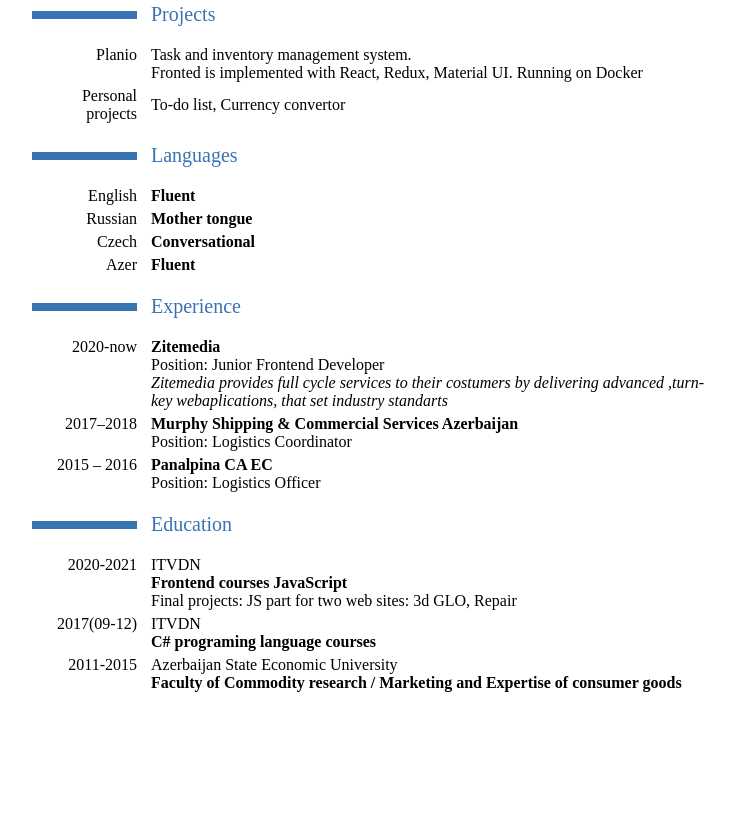
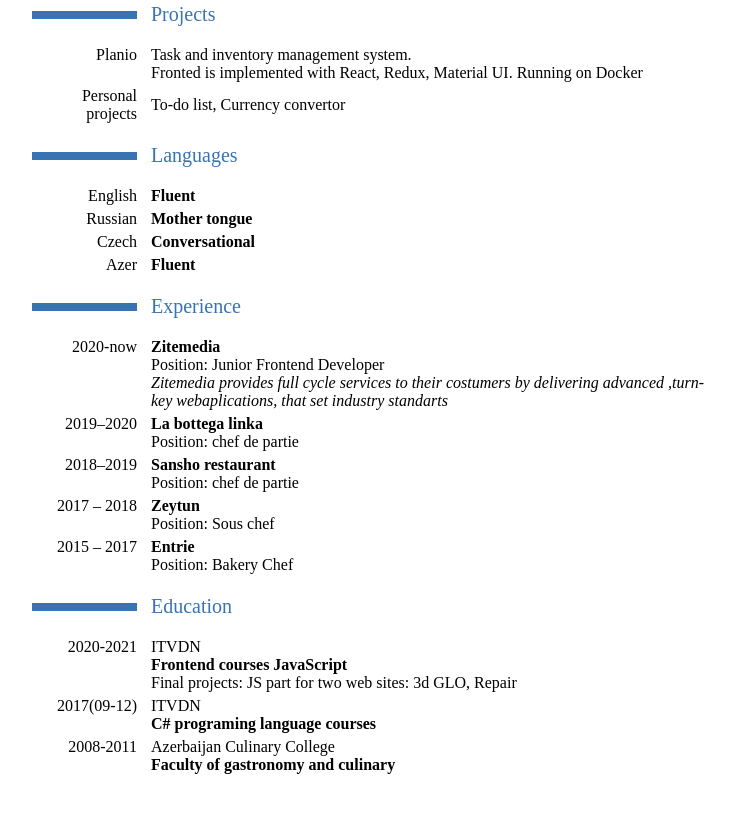
Before and after one commit to SannikovMatt/CV, a website built with webpack: page src/cv.html in a window 1280 px wide. Shown: the part 649-1462 px from the top of the page, without its empty margins (258-993 px from the left). Before the commit the page ends 1430 px from the top, so only its background shows below. Built offline with nearby package versions, Linux system fonts and the light colour scheme.

Commit message:
Changed To Chef

```diff
--- a/src/cv.html
+++ b/src/cv.html
@@ -213,34 +213,65 @@
 
                         </div>
                     </div>
+                    <div class="block__item">
+                        <div class="left__side">
+                            <p>2019–2020</p>
+                        </div>
+                        <div class="right__side">
+                            <p>
+                                <b>La bottega linka</b>
+                            </p>
+                            <p>
+
+                                Position: chef de partie
+                            </p>
+
+                        </div>
+                    </div>
 
                     <div class="block__item">
                         <div class="left__side">
-                            <p>2017–2018</p>
+                            <p>2018–2019</p>
                         </div>
                         <div class="right__side">
                             <p>
-                                <b> Murphy Shipping & Commercial Services Azerbaijan</b>
+                                <b> Sansho restaurant</b>
                             </p>
                             <p>
 
-                                Position: Logistics Coordinator
+                                Position: chef de partie
                             </p>
 
                         </div>
                     </div>
                     <div class="block__item">
                         <div class="left__side">
-                            <p>2015 – 2016</p>
+                            <p>2017 – 2018</p>
                         </div>
                         <div class="right__side">
                             <p>
-                                <b> Panalpina CA EC</b>
+                                <b> Zeytun</b>
 
                             </p>
                             <p>
 
-                                Position: Logistics Officer
+                                Position: Sous chef
+                            </p>
+
+                        </div>
+                    </div>
+                    <div class="block__item">
+                        <div class="left__side">
+                            <p>2015 – 2017</p>
+                        </div>
+                        <div class="right__side">
+                            <p>
+                                <b> Entrie</b>
+
+                            </p>
+                            <p>
+
+                                Position: Bakery Chef
                             </p>
 
                         </div>
@@ -294,15 +325,15 @@
                     </div>
                     <div class="block__item">
                         <div class="left__side">
-                            <p>2011-2015</p>
+                            <p>2008-2011</p>
                         </div>
                         <div class="right__side">
                             <p>
-                                Azerbaijan State Economic University
+                                Azerbaijan Culinary College
 
                             </p>
                             <p>
-                                <b>Faculty of Commodity research / Marketing and Expertise of consumer goods</b>
+                                <b>Faculty of gastronomy and culinary</b>
 
                             </p>
 
```
Also changed, not shown: build/index.html.
